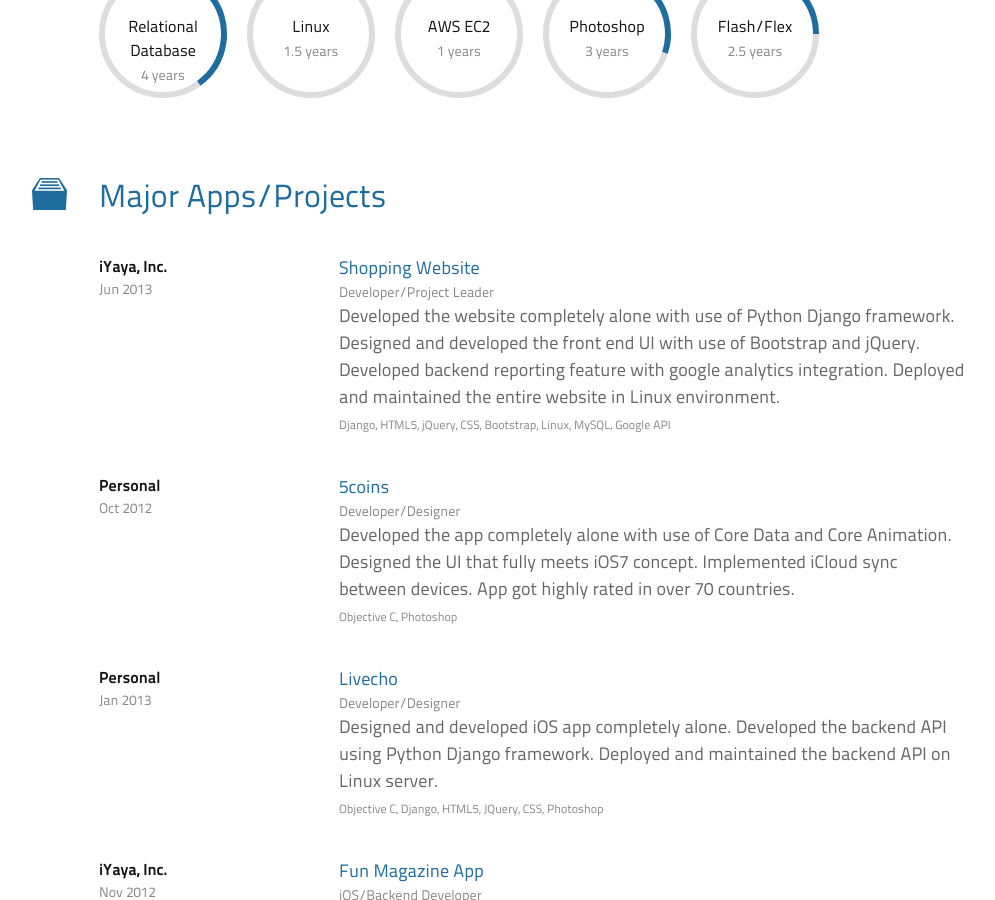
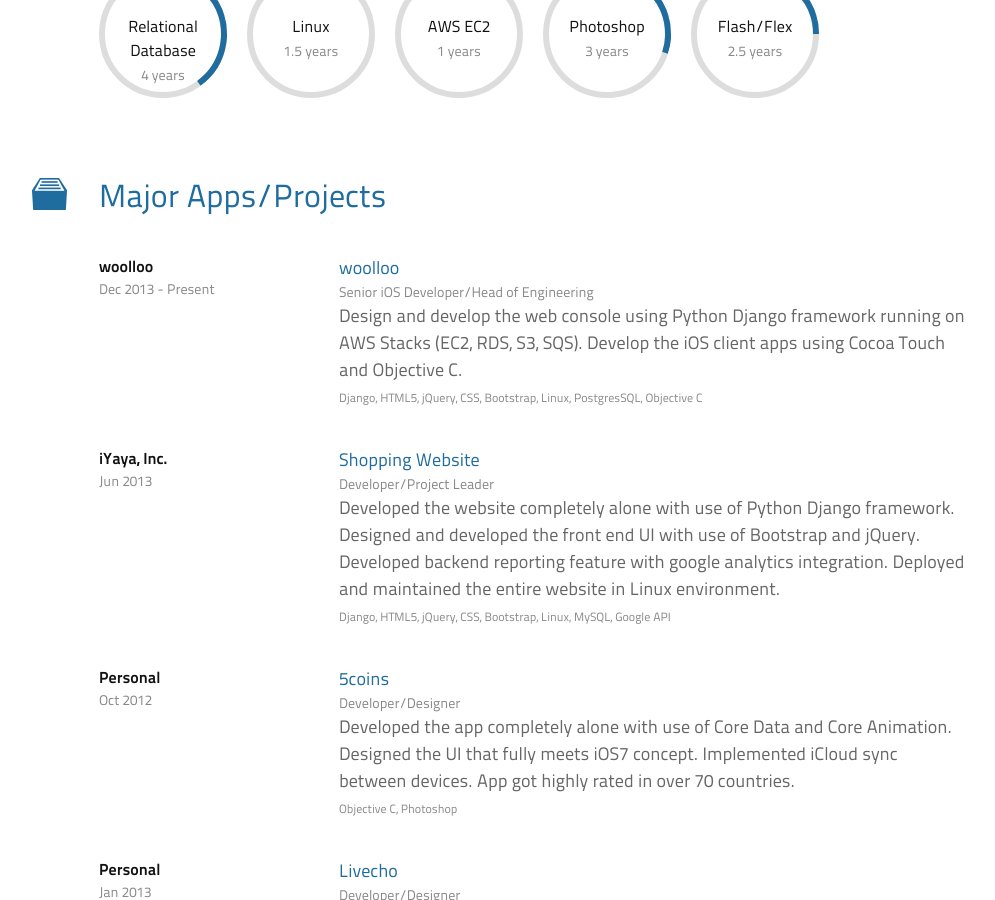
Before and after one commit to codingrhythm/blog, a Jekyll site: the page resume/index.html, which Jekyll copies as it is, in a window 1280 px wide and 900 px high, scrolled down 1256 px. Shown: the whole window, without its empty margins (151-1146 px from the left). Built offline with Jekyll 4.4.1, drawn with Linux system fonts in a browser that asks for light colours; nearby versions of some CDN libraries.

Commit message:
Updated resume

```diff
--- a/resume/index.html
+++ b/resume/index.html
@@ -59,6 +59,19 @@
             </div>
 
             <ul class="list list-projects">
+                <li>
+                    <div class="span3 offset1">
+                        <h4>woolloo</h4>
+                        <h5 class="color8">Dec 2013 - Present</h5>
+                    </div>
+                    <div class="span8">
+                        <h3><a href="http://www.woolloo.com" target="_blank">woolloo</a></h3>
+                        <h5 class="color8">Senior iOS Developer/Head of Engineering</h5>
+                        <p class="color6">Design and develop the web console using Python Django framework running on AWS Stacks (EC2, RDS, S3, SQS). Develop the iOS client apps using Cocoa Touch and Objective C.</p>
+                        <h6 class="color8">Django, HTML5, jQuery, CSS, Bootstrap, Linux, PostgresSQL, Objective C</h6>
+                    </div>
+                    <div class="clearfix"></div>
+                </li>
                 <li>
                     <div class="span3 offset1">
                         <h4>iYaya, Inc.</h4>
```
